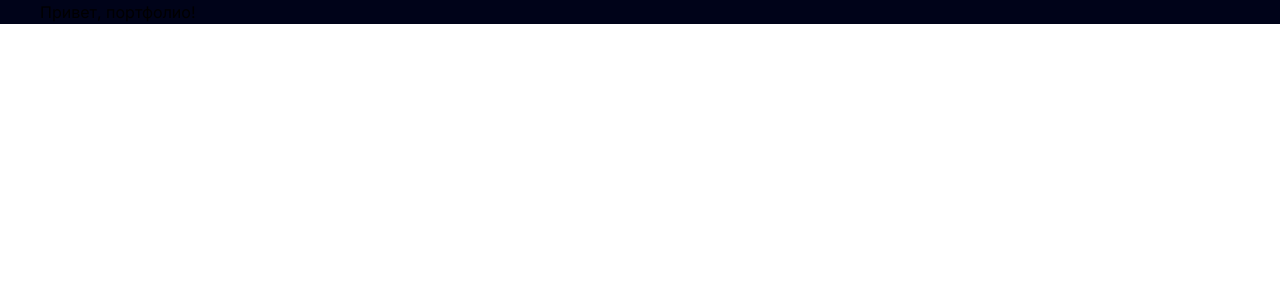
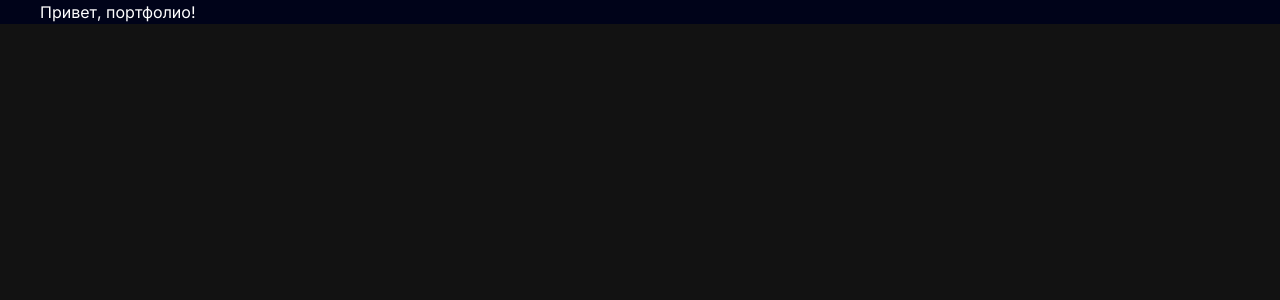
Before and after one commit to Samaelish/Portfolio-React-TypeScript-Tailwind-Next-JS, a Next.js app: page / in a window 1280 px wide. Shown: the top 300 px of the page. Built offline with nearby package versions, Linux system fonts and the light colour scheme.

Commit message:
created a root layout component with a theme provider

```diff
--- a/app/layout.tsx
+++ b/app/layout.tsx
@@ -1,22 +1,38 @@
-import type { Metadata } from "next";
-import { Inter } from "next/font/google";
-import "./globals.css";
+/**
+ * Root layout component for the application.
+ * This component wraps the entire application and provides a basic structure for the HTML document.
+ * It also sets up the theme provider for the application.
+ */
+import type { Metadata } from 'next'
+import { Inter } from 'next/font/google'
+import './globals.css'
+import { ThemeProvider } from 'next-themes'
 
-const inter = Inter({ subsets: ["latin"] });
+const inter = Inter({ subsets: ['latin'] })
+
+/**
+ * Metadata for the application.
+ *
+ * This object contains metadata about the application, such as the title and description.
+ */
 
 export const metadata: Metadata = {
   title: "Semyon's Portfolio",
-  description: "Современное и минималистичное портфолио",
-};
+  description: 'Современное и минималистичное портфолио',
+}
 
 export default function RootLayout({
   children,
 }: Readonly<{
-  children: React.ReactNode;
+  children: React.ReactNode
 }>) {
   return (
-    <html lang="en">
-      <body className={inter.className}>{children}</body>
+    <html lang='en'>
+      <body className={inter.className}>
+        <ThemeProvider attribute='class' defaultTheme='dark' enableSystem disableTransitionOnChange>
+          {children}
+        </ThemeProvider>
+      </body>
     </html>
-  );
+  )
 }
```
